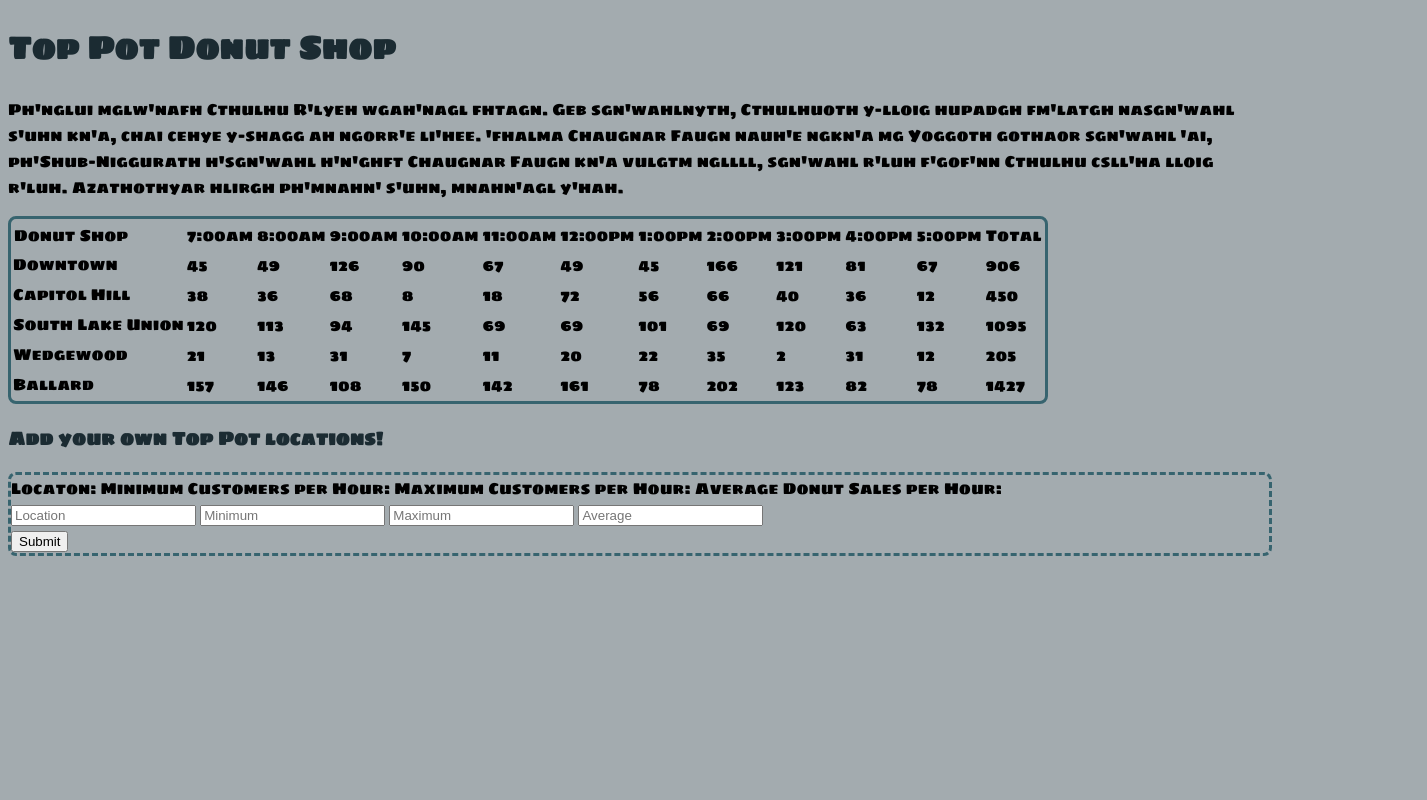
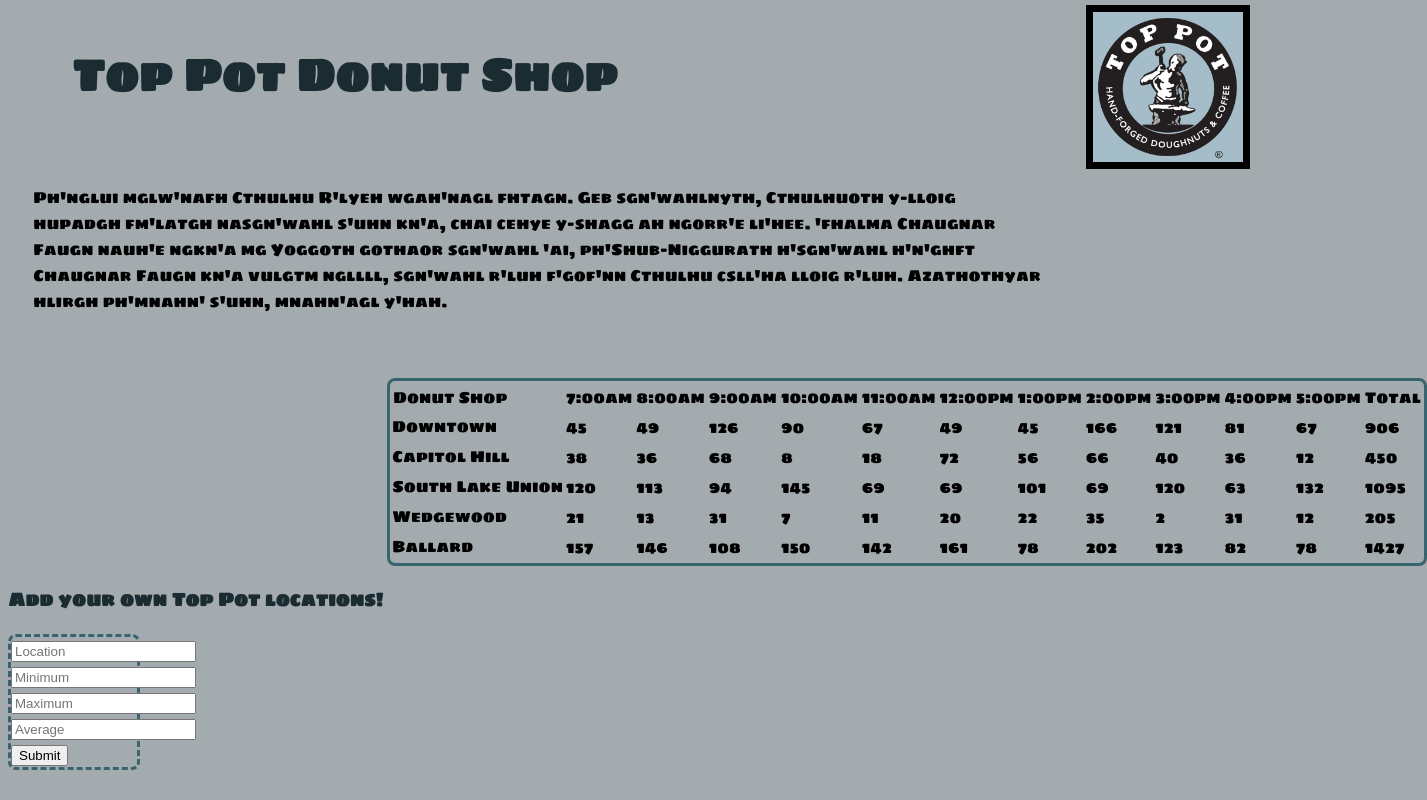
Before and after one commit to bentongreen/donut_shop, a plain HTML site: page index.html in a window 1280 px wide. Shown: the whole page, 1427 px wide, since content can reach past the window. Drawn offline with Linux system fonts and the light colour scheme.

Commit message:
Styles Commit CSS looks terrible

```diff
--- a/css/styles.css
+++ b/css/styles.css
@@ -1,8 +1,51 @@
 /* Adobe Kuler Buoy Color Scheme: 1B2B32 37646F A3ABAF E1E7E8 B22E2F */
 
-body {
-	background-color: #A3ABAF;
-	font-family: 'Sigmar One', cursive;
+#row1{
+	min-height: 15%;
+	margin-bottom: 5%;
+	width: 90%;
+	height: 50px;
+}
+
+#title1{
+	margin-left: 5%;
+	float: left;
+	font-size: 45px;
+	position: absolute;
+}
+
+#navbar1{
+	min-width: 40%;
+	list-style-type: none;
+    margin: 0;
+    padding: 0;
+    display: block;
+    padding-top: 10%;
+    position: relative;
+
+ }
+
+#intro1{
+	margin:5%;
+	margin-top:10%;
+	margin-left: 2%;
+	max-width: 80%;
+}
+
+#logo1{
+	position: fixed;
+	top: 5px;
+	right: 30px;
+	border: 7px solid black;
+	margin-bottom: 10%;
+
+}
+
+#footer1{
+
+}
+
+#imgLinks{
 
 }
 
@@ -11,6 +54,8 @@
 	border-style: dashed;
 	border-radius: 8px;
 	border-color: #37646F;
+	max-width: 10%;
+	top: -10%;
 }
 
 #shop-table{
@@ -18,6 +63,14 @@
 	border-width: 3px;
 	border-style: solid;
 	border-color: #37646F;
+	position: relative;
+	left: 30%;
+}
+
+body {
+	background-color: #A3ABAF;
+	font-family: 'Sigmar One', cursive;
+
 }
 
 h1{
--- a/index.html
+++ b/index.html
@@ -6,8 +6,15 @@
 	<link rel="stylesheet" type="text/css" href="css/styles.css">
 </head>
 <body>
-	<h1>Top Pot Donut Shop</h1>
-	<p>Ph'nglui mglw'nafh Cthulhu R'lyeh wgah'nagl fhtagn. Geb sgn'wahlnyth, Cthulhuoth y-lloig hupadgh fm'latgh nasgn'wahl s'uhn kn'a, chai cehye y-shagg ah ngorr'e li'hee.
+
+
+	<div id="row1">
+	<h1 id="title1">Top Pot Donut Shop</h1>
+	<img id="logo1" src="img/logo.jpeg" alt="Top Pot Donut's" height="150" width="150"></img>
+	</div>
+
+
+	<p id="intro1">Ph'nglui mglw'nafh Cthulhu R'lyeh wgah'nagl fhtagn. Geb sgn'wahlnyth, Cthulhuoth y-lloig hupadgh fm'latgh nasgn'wahl s'uhn kn'a, chai cehye y-shagg ah ngorr'e li'hee.
 	'fhalma Chaugnar Faugn nauh'e ngkn'a mg Yoggoth gothaor sgn'wahl 'ai, ph'Shub-Niggurath h'sgn'wahl h'n'ghft Chaugnar Faugn kn'a vulgtm ngllll, sgn'wahl r'luh f'gof'nn Cthulhu csll'ha lloig r'luh.
 	Azathothyar hlirgh ph'mnahn' s'uhn, mnahn'agl y'hah. </p>
 	<table id='shop-table'>
@@ -15,11 +22,6 @@
 
 	<h3>Add your own Top Pot locations!</h3>
 	<form id="newShopForm">
-		<label for='location'>Locaton: </label>
-		<label for='min'>Minimum Customers per Hour: </label>
-		<label for='max'>Maximum Customers per Hour: </label>
-		<label for='avg'>Average Donut Sales per Hour: </label>
-		<br/>
 		<input type = 'text' id = 'inputLocation' placeholder = 'Location' required = true></input>
 		<input type = 'text' id = 'inputMin' placeholder = 'Minimum' required = true></input>
 		<input type = 'text' id = 'inputMax' placeholder = 'Maximum' required = true></input>
@@ -28,6 +30,15 @@
 		<button type = 'button' id = 'submitButton'>Submit</button>
 	</form>
 
+	<div id="imgLinks">
+	<table>
+		<tr>
+			<td></td><td></td><td></td><td></td>
+		</tr>
+	</table>
+	</div>
+
+<div id="footer1"><p></p></div>
 </body>
 <script src="js/main.js"></script>
 </html>
--- a/js/main.js
+++ b/js/main.js
@@ -84,6 +84,8 @@
 		for( var v = 0; v < shopsArray.length-1; v++){
 			if(newShop.location === shopsArray[v].location){
 				shopsArray[v] = newShop;
+				//Added splice to make additions of existing shops update table instead of creating duplicates
+				shopsArray.splice(-1,1);
 				addAllTheThings();
 			}
 		}
```
Also changed, not shown: img/apple-fritter.jpg (added), img/blueberry-fritter.jpg (added), img/logo.jpeg (added), img/sprinkles.jpg (added), 2 other files.
